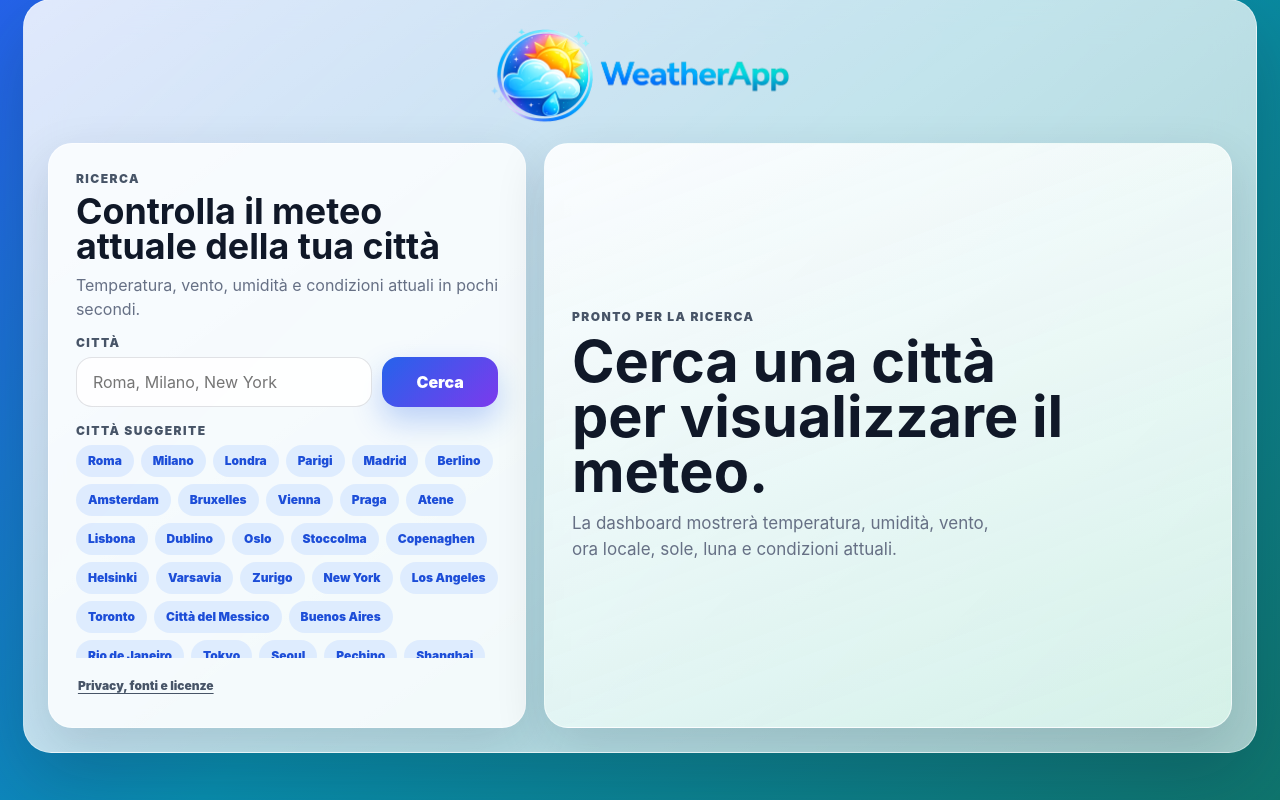
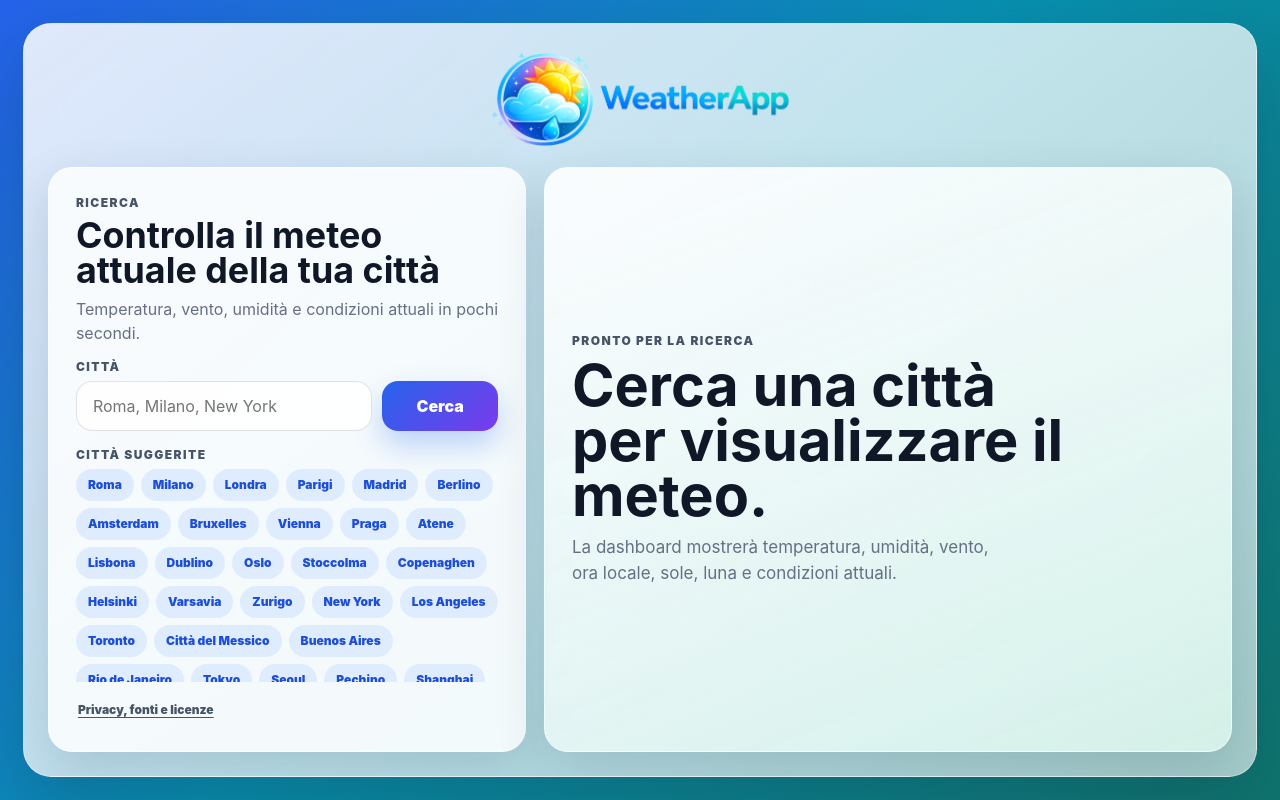
Before and after one commit to Kaonashi98/weatherApp, an Angular app: page / in a window 1280 px wide. Built offline with nearby package versions, Linux system fonts and the light colour scheme.

Commit message:
fix: ho uniformato i margini superiore e inferiore

```diff
--- a/src/app/app.css
+++ b/src/app/app.css
@@ -422,7 +422,7 @@
   grid-template-rows: auto minmax(0, 1fr);
   gap: clamp(10px, 1.3vw, 18px);
   width: min(1240px, 100%);
-  height: min(780px, calc(100dvh - clamp(20px, 3.6vw, 48px)));
+  height: min(780px, 100%);
   padding: clamp(16px, 1.9vw, 24px);
   border: 1px solid rgba(255, 255, 255, 0.36);
   border-radius: clamp(22px, 2.2vw, 30px);
@@ -430,7 +430,7 @@
   box-shadow: var(--shadow);
   -webkit-backdrop-filter: blur(18px);
   backdrop-filter: blur(18px);
-  transform: translateY(-24px);
+  transform: none;
   overflow: hidden;
 }
 
@@ -1086,9 +1086,9 @@ button:disabled {
 
 @media (max-height: 760px) {
   .weather-shell {
-    height: calc(100dvh - 20px);
+    height: 100%;
     padding: 14px;
-    transform: translateY(-14px);
+    transform: none;
   }
 
   .shell-header {
@@ -1149,7 +1149,7 @@ button:disabled {
   }
 
   .weather-shell {
-    height: calc(100dvh - 20px);
+    height: 100%;
     transform: none;
     overflow: hidden;
   }
@@ -1199,7 +1199,7 @@ button:disabled {
   .page { align-items: center; }
 
   .weather-shell {
-    height: calc(100dvh - 20px);
+    height: 100%;
     transform: none;
     overflow: hidden;
   }
@@ -1220,7 +1220,7 @@ button:disabled {
   }
 
   .weather-shell {
-    height: calc(100dvh - 20px);
+    height: 100%;
     min-height: 0;
     padding: 12px;
     border-radius: 22px;
```
